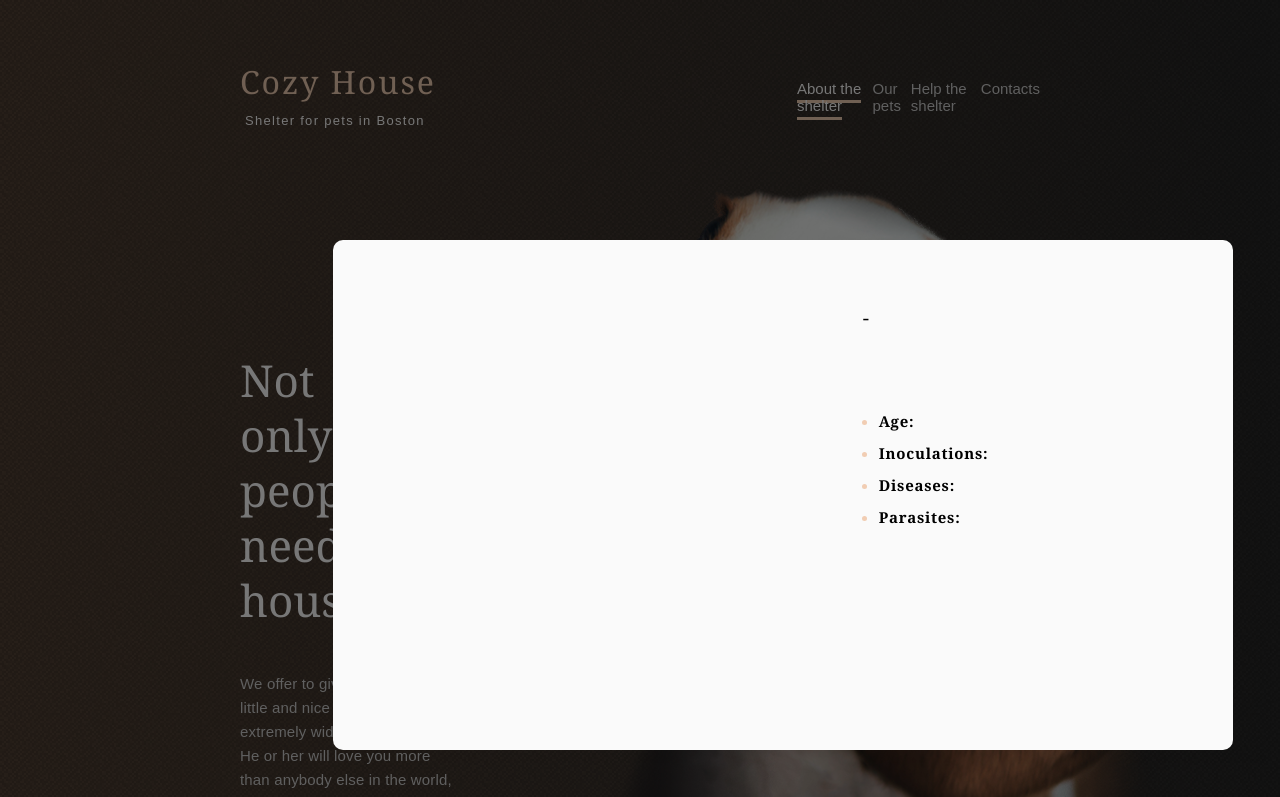
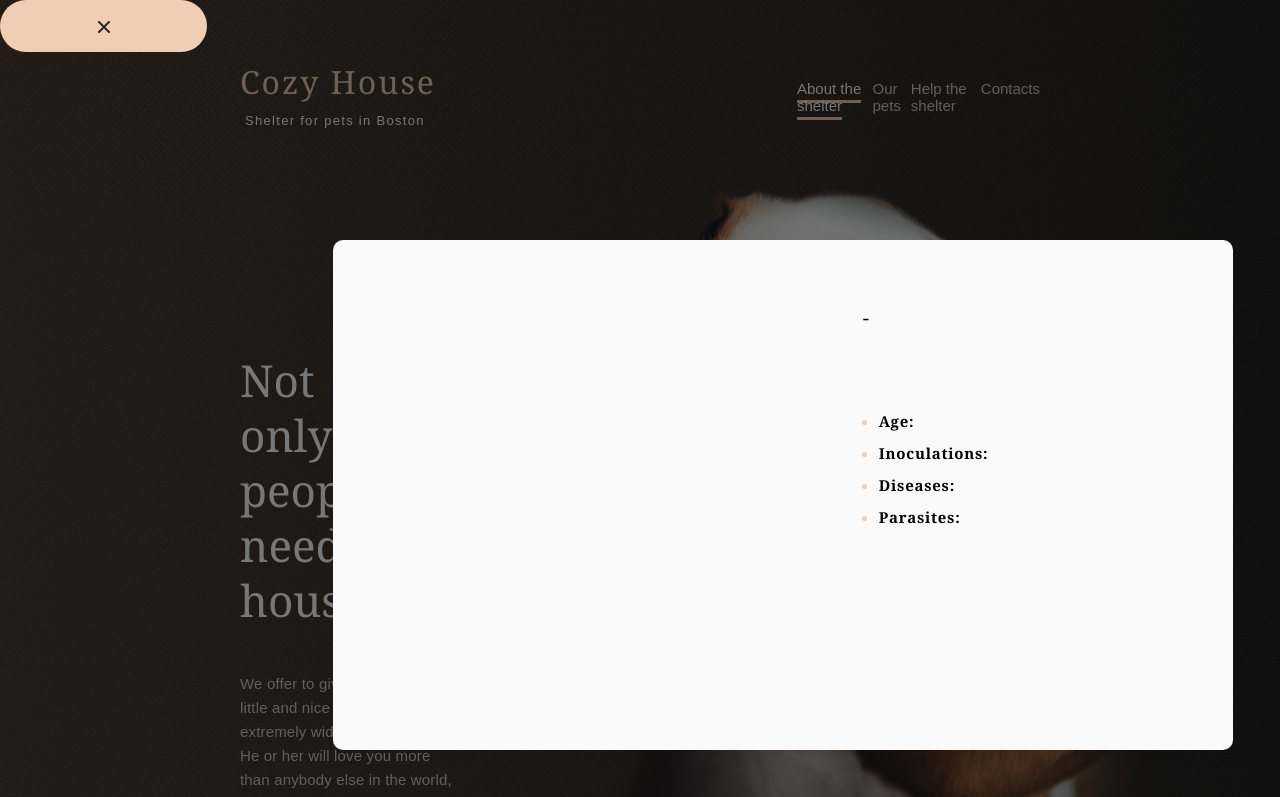
Before and after one commit to myfenix92/rs2020q3-projects, a plain HTML site: page shelter/pages/main/index.html in a window 1280 px wide. Shown: the top 797 px of the page. Drawn offline with Linux system fonts and the light colour scheme; a script that the page names is missing.

Commit message:
feat: add close button for popup

```diff
--- a/shelter/pages/main/index.html
+++ b/shelter/pages/main/index.html
@@ -85,6 +85,9 @@
             </svg></div>
         </div>
         <div id="message_pets_block">
+          <button class="message_btn"><svg width="12" height="12" viewBox="0 0 12 12" fill="none" xmlns="http://www.w3.org/2000/svg">
+            <path fill-rule="evenodd" clip-rule="evenodd" d="M7.42618 6.00003L11.7046 1.72158C12.0985 1.32775 12.0985 0.689213 11.7046 0.295433C11.3108 -0.0984027 10.6723 -0.0984027 10.2785 0.295433L5.99998 4.57394L1.72148 0.295377C1.32765 -0.098459 0.68917 -0.098459 0.295334 0.295377C-0.0984448 0.689213 -0.0984448 1.32775 0.295334 1.72153L4.57383 5.99997L0.295334 10.2785C-0.0984448 10.6723 -0.0984448 11.3108 0.295334 11.7046C0.68917 12.0985 1.32765 12.0985 1.72148 11.7046L5.99998 7.42612L10.2785 11.7046C10.6723 12.0985 11.3108 12.0985 11.7046 11.7046C12.0985 11.3108 12.0985 10.6723 11.7046 10.2785L7.42618 6.00003Z" fill="#292929"/>
+            </svg></button>
           <div id="message_pet">
             <div class="message_pet_img">
               <img src="" alt="">
```
